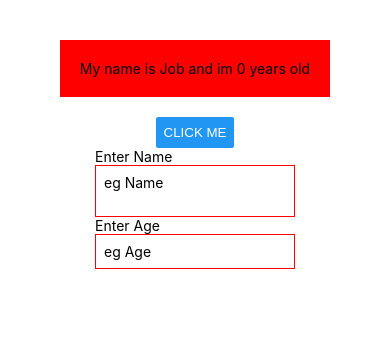
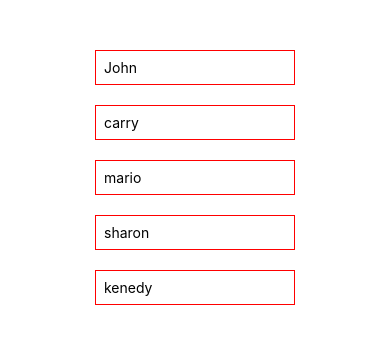
Before and after one commit to react-native-jovan/my-first-app-learn, a React Native app: screen / in a window 390 px wide. Shown: the top 344 px of the page. Built offline with nearby package versions, Linux system fonts and the light colour scheme.

Commit message:
array mapping

```diff
--- a/App.js
+++ b/App.js
@@ -17,7 +17,7 @@ export default function App() {
   }
   return (
     <View style={styles.container}>
-      <View style={styles.header}>
+      {/* <View style={styles.header}>
         <Text>My name is {name} and im {age} years old</Text>
       </View>
       <View>
@@ -42,7 +42,16 @@ export default function App() {
         placeholder='eg Age'
         onChangeText={(val)=>setAge(val)}
         />
-      </View>
+      </View> */}
+      {
+        people.map((item)=>{
+          return (
+            <View key={item.key}>
+              <Text style={styles.input}>{item.name}</Text>
+            </View>
+          )
+        })
+      }
       <StatusBar style="auto" />
     </View>
   );
@@ -68,6 +77,7 @@ const styles = StyleSheet.create({
     borderWidth: 1,
     borderColor:'red',
     padding: 8,
+    margin: 10,
     width: 200
   },
 
```
